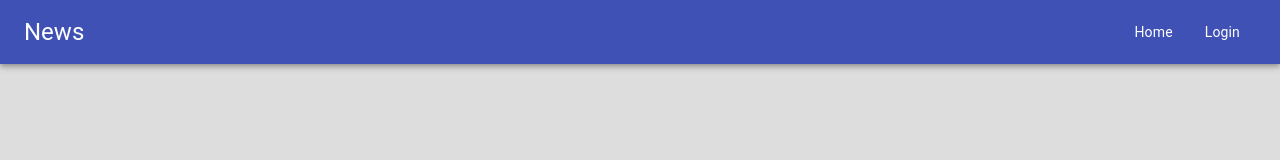
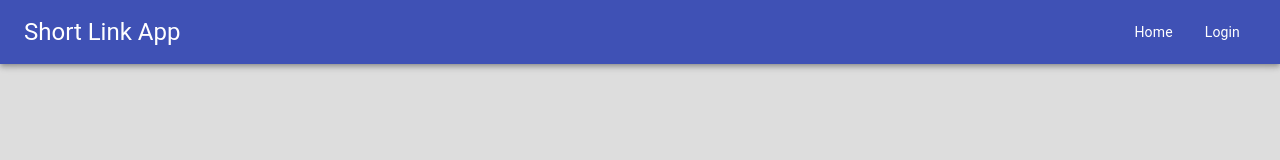
Before and after one commit to Khusyasy/shortlink-app, a React (Create React App) app in the folder client/: page / in a window 1280 px wide. Shown: the top 160 px of the page. Built offline with nearby package versions, Linux system fonts and the light colour scheme.

Commit message:
navbar title brand

```diff
--- a/client/src/App/Navbar/Navbar.js
+++ b/client/src/App/Navbar/Navbar.js
@@ -62,7 +62,7 @@ function Navbar() {
         <AppBar position="static">
             <Toolbar>
                 <Typography variant="h5" className={classes.title}>
-                    News
+                    Short Link App
                 </Typography>
                 <List className={classes.navFlex}>
                     {ListMenus()}
```
